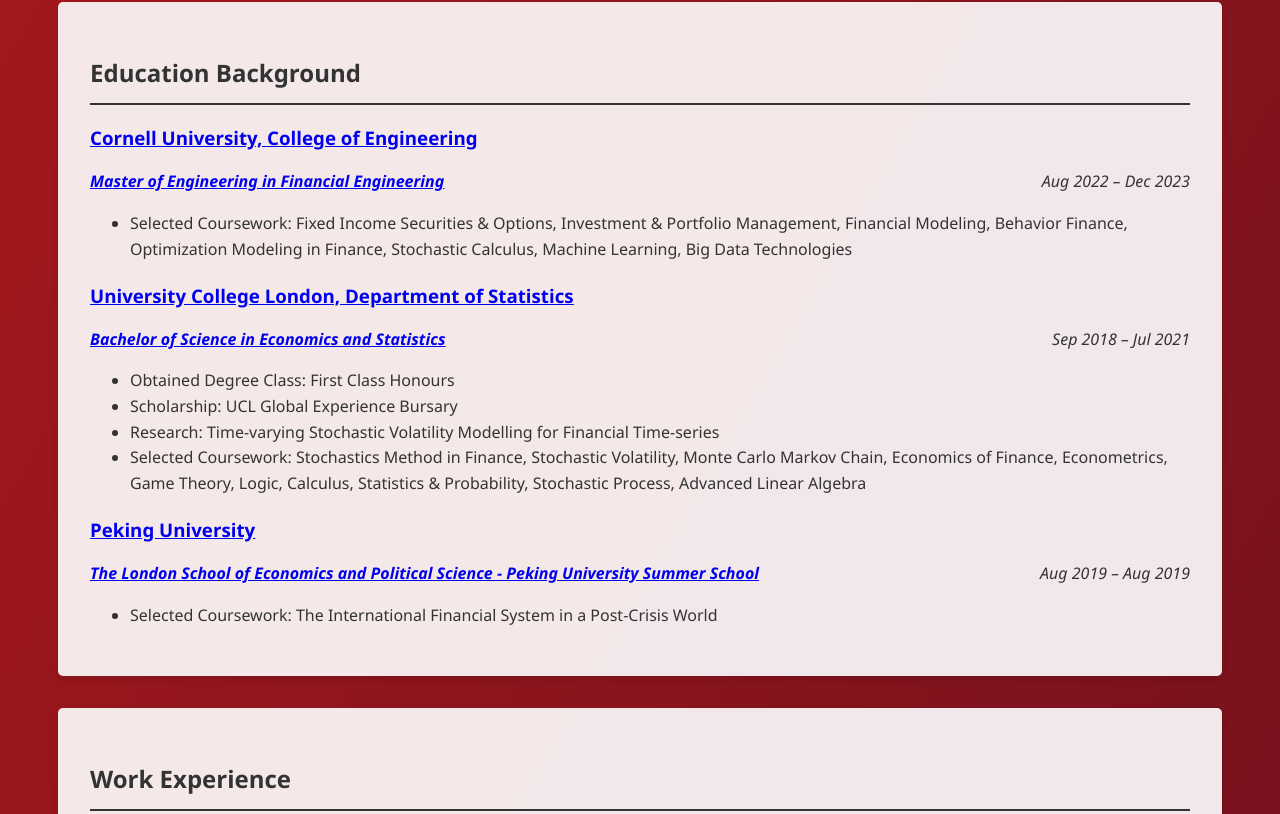
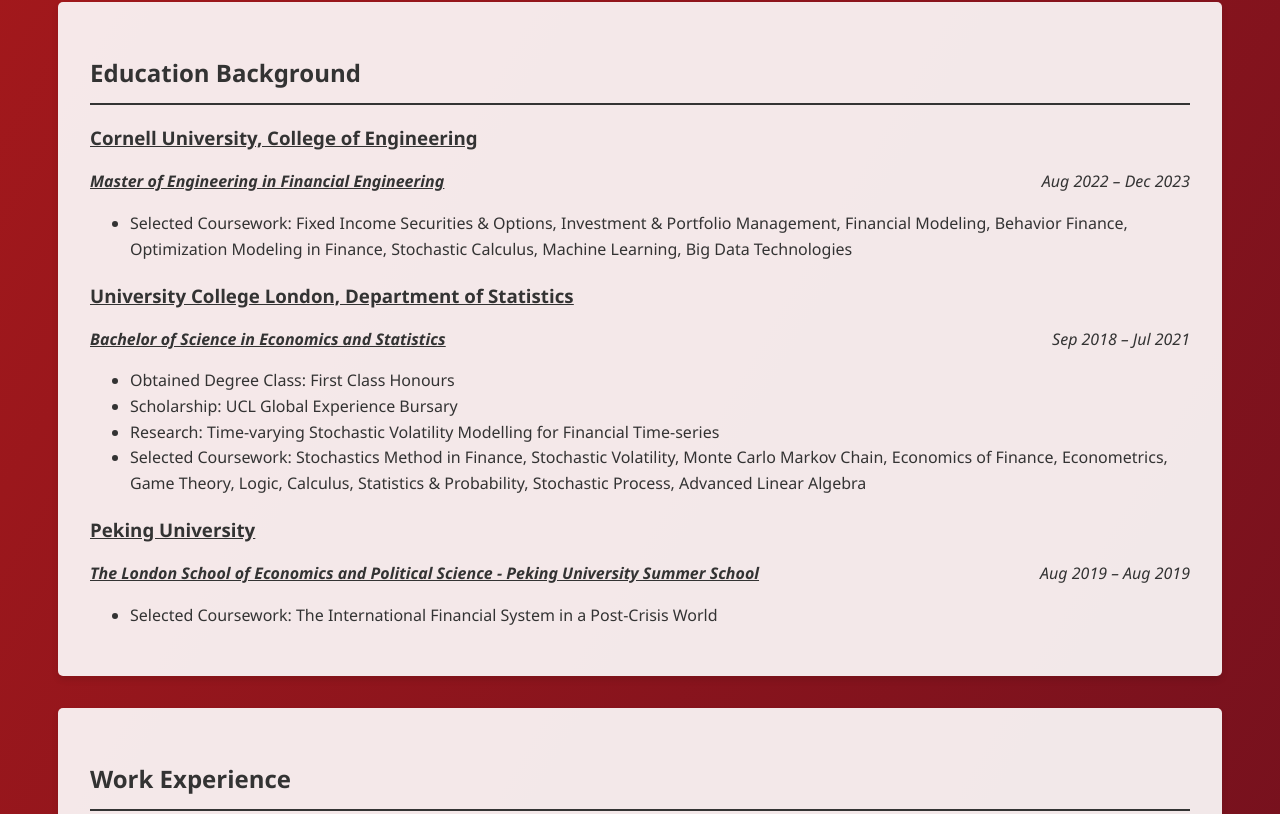
Before and after one commit to jasonhaotianwang/jasonhaotianwang.github.io, a plain HTML site: page index.html in a window 1280 px wide. Shown: the part 1236-2050 px from the top of the page. Drawn offline with Linux system fonts and the light colour scheme.

Commit message:
initialcommit

```diff
--- a/style.css
+++ b/style.css
@@ -109,3 +109,13 @@
     border-radius: 5px;
     margin-top: 2rem;
   }
+
+  /* Link Styles */
+  a {
+    color: inherit;
+    text-decoration: underline;
+  }
+
+  a:hover {
+    color: inherit;
+  }
```
